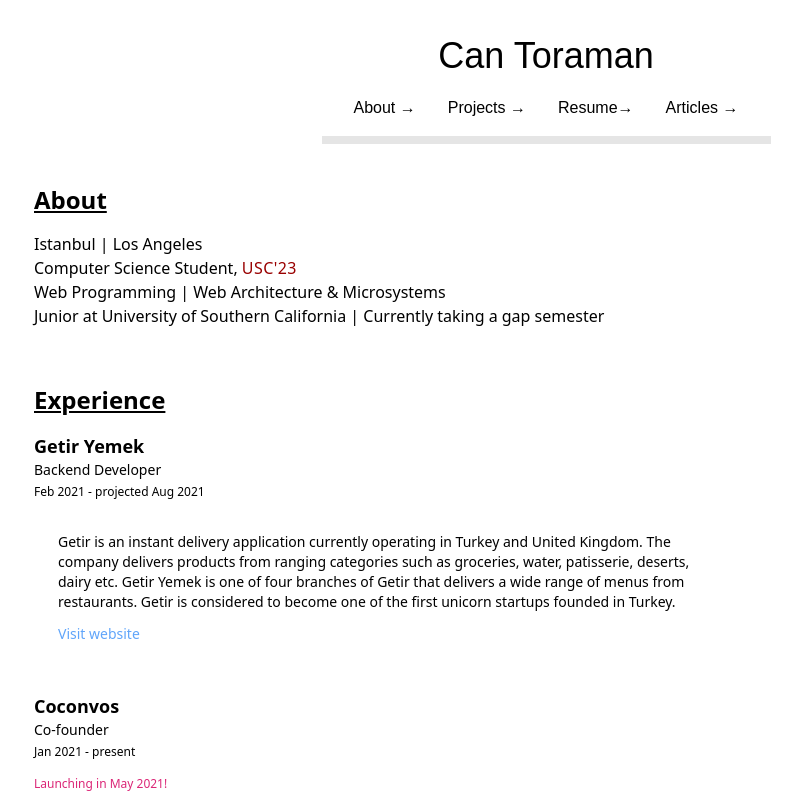
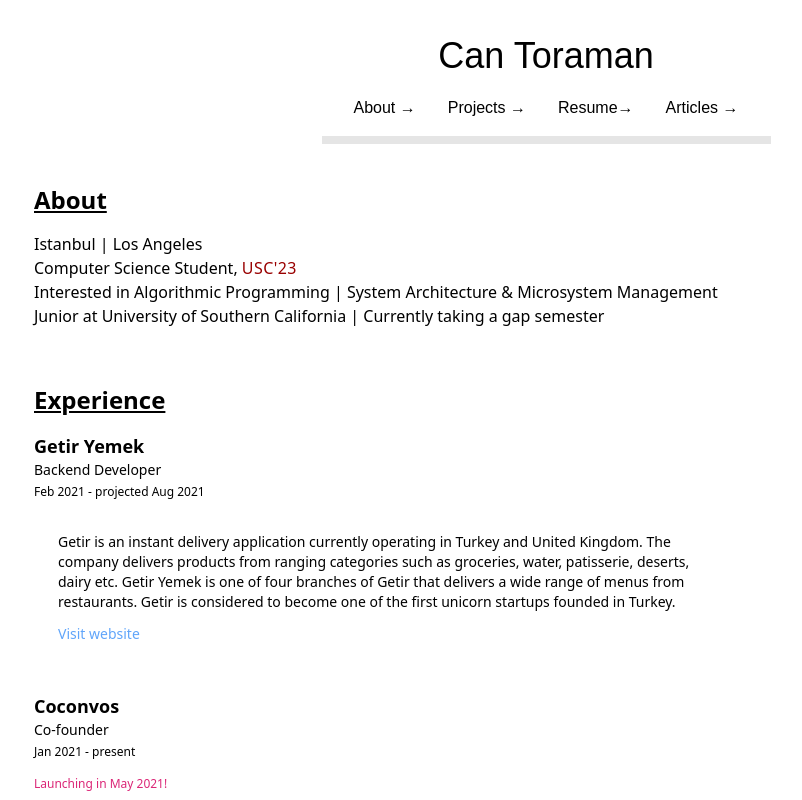
Before and after one commit to rrzhang139/richardzhang.com, a Next.js app: page /about in a window 1280 px wide. Shown: the top 800 px of the page, without its empty margins (94-896 px from the left). Built offline with nearby package versions, Linux system fonts and the light colour scheme.

Commit message:
adjusted info

```diff
--- a/pages/about.js
+++ b/pages/about.js
@@ -62,7 +62,10 @@
                 USC'23
               </a>
             </li>
-            <li>Web Programming | Web Architecture & Microsystems</li>
+            <li>
+              Interested in Algorithmic Programming | System Architecture &
+              Microsystem Management
+            </li>
             <li>
               Junior at University of Southern California | Currently taking a
               gap semester
```
